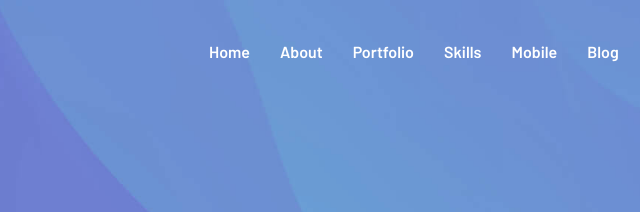
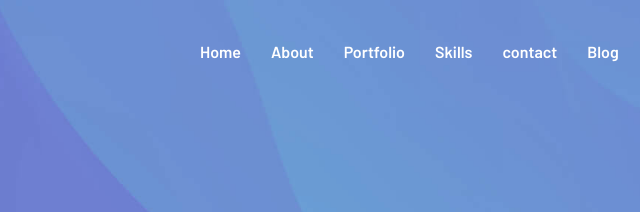
Before and after one commit to Asimarani/Maria-Portfolio-, a plain HTML site: page index.html in a window 1280 px wide. Shown: the top 212 px of the page, 333-973 px from the left. Drawn offline with nearby package versions, Linux system fonts and the light colour scheme.

Commit message:
commit change

```diff
--- a/index.html
+++ b/index.html
@@ -65,7 +65,7 @@
           </li>
 
           <li>
-            <a href="#contact" class="navbar-link" data-nav-link>Mobile</a>
+            <a href="#contact" class="navbar-link" data-nav-link>contact</a>
           </li>
 
           <li>
```
